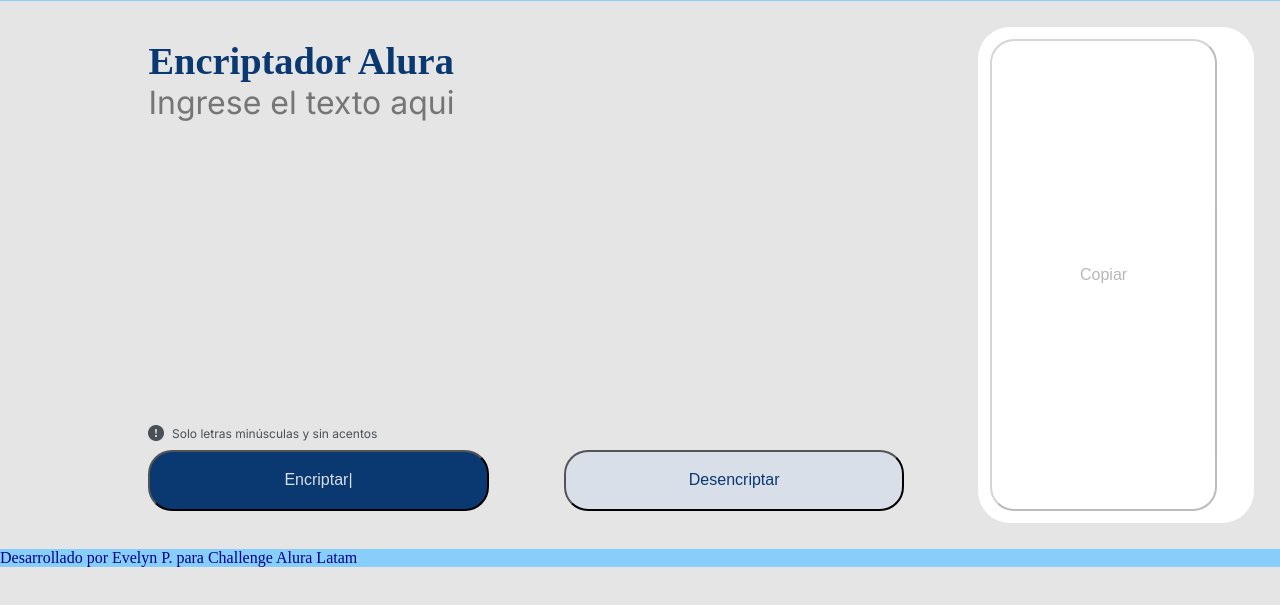
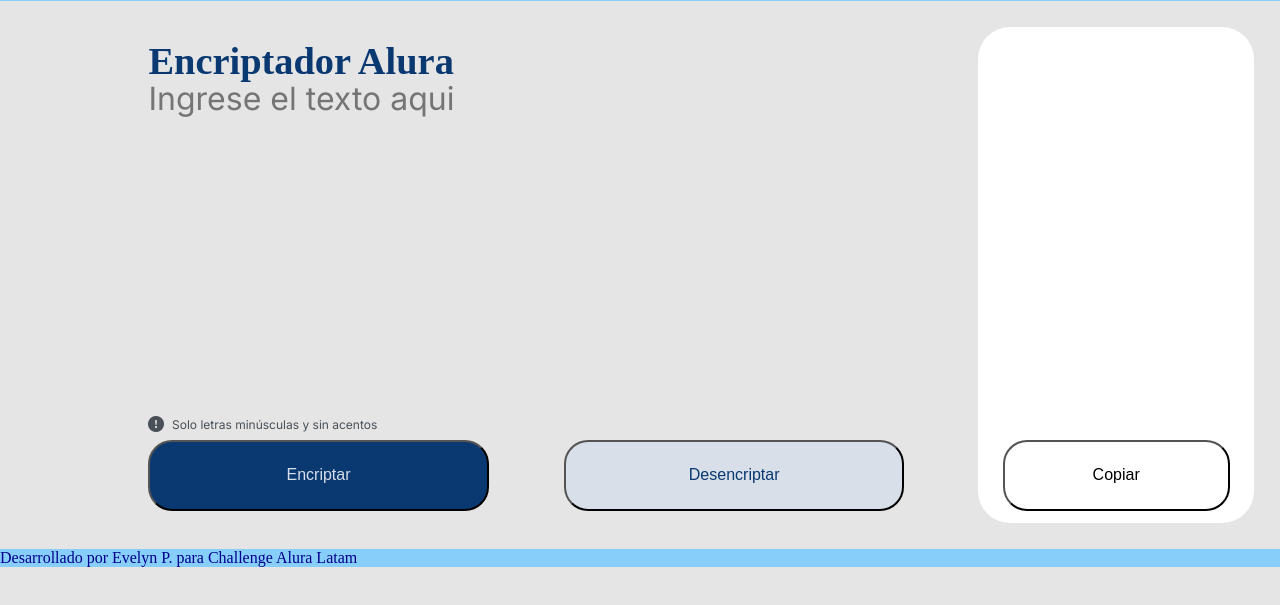
Before and after one commit to Eve-PP/Challenge-Encriptador-Alura, a plain HTML site: page index.html in a window 1280 px wide. Both pictures are taken after a click on the button "Desencriptar". Shown: the part 51-656 px from the top of the page. Drawn offline with Linux system fonts and the light colour scheme.

Commit message:
actualiza los componentes html y funciones

```diff
--- a/apps.js
+++ b/apps.js
@@ -1,4 +1,3 @@
-
 //let mensaje = document.getElementById('texto_entrada').value;
 //let mensaje= "fenterlimescimesdaidenters poberr enternfrenterntair enterstenter dentersaifimesober y haibenterrlober cobernclufatimesdober cobern enterximestober";
 mensaje = "aaaaaa";
@@ -31,20 +30,36 @@ function mostrar_resultado_x(){
 
     if(aux2==0){
         let respuesta = document.getElementById("img_0");
-        respuesta.outerHTML = `<h2> ${mensaje_cifrado} </h2>`;
+        respuesta.outerHTML = `<p class="aplicacion_resultado_texto_final"> ${mensaje_cifrado} </p>`;
 
         let elem1 = document.getElementById("text_0_1");
         elem1.remove();
 
         let elem2 = document.getElementById("text_0_2");
         elem2.remove();
+
+        insertar_boton();
+
     }else{
-        let respuesta = document.querySelector("h2");
+        let respuesta = document.querySelector("p.aplicacion_resultado_texto_final");
         respuesta.innerText = mensaje_cifrado;
-    }
+    };
+
+
+
 
 
 }
+
+
+function insertar_boton(){
+
+    const copiar = document.createElement("button");
+    copiar.innerHTML = "Copiar";
+    document.querySelector("div.aplicaicon_resultado_boton").appendChild(copiar);
+
+}
+
 
 
 
--- a/index.html
+++ b/index.html
@@ -19,22 +19,16 @@
 
     <main class="aplicacion">
         <section class="aplicacion_ingreso">
-
+            <div class="aplicacion_ingreso_contenedor">
                 <h1>Encriptador Alura</h1>
-
-
-
                 <textarea name="texto_entrada" id="texto_entrada"class="aplicacion_ingreso_texto" rows="10" placeholder="Ingrese el texto aqui"></textarea>
-
-
-
-
                 <div class="aplicacion_ingreso_indicacion">
                     <img src="./imagenes/bi_exclamation-circle-fill.png" alt="signo de exclamacion">
                     <p>Solo letras minúsculas y sin acentos</p>
                 </div>
+            </div>
             <div class="aplicacion_ingreso_botones">
-                <button onclick="encriptar();" class="boton_ingreso_e" id="encriptar">Encriptar|</button>
+                <button onclick="encriptar();" class="boton_ingreso_e" id="encriptar">Encriptar</button>
                 <button onclick="desencriptar();" class="boton_ingreso_d" id="desencriptar"> Desencriptar</button>
             </div>
 
@@ -43,10 +37,15 @@
 
         <section class ="aplicacion_resultado">
 
+            <div class="aplicacion_resultados_visualizacion">
                 <img class="aplicacion_resultado_imagen_0" id="img_0" src="./imagenes/Muneco.png" alt="niño esperando texto">
                 <p class="aplicacion_resultado_texto_inicial" id="text_0_1">Ningún mensaje fue encontrado</p>
                 <p class="aplicacion_resultado_texto_indicativo" id="text_0_2">Ingresa el texto que desees encriptar o desencriptar.</p>
-            <button onclick="desencriptar();" class="botone_copiar" id="desencriptar" disabled> Copiar </button>
+            </div>
+
+            <div class="aplicaicon_resultado_boton" id="ubicacion">
+        <!--"espacio" para boton copiar-->
+            </div>
 
         </section>
     </main>
```
Lines whose indentation alone changed are shown as unchanged.
